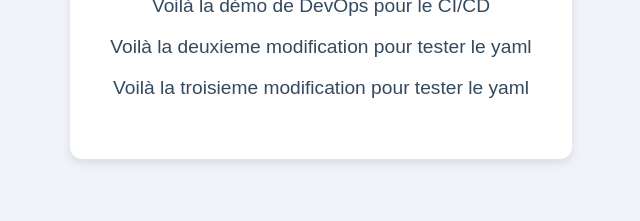
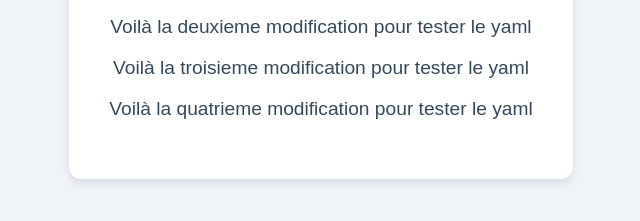
Before and after one commit to noelAgbati/Appdemotest, a plain HTML site: page index.html in a window 1280 px wide. Shown: the part 389-610 px from the top of the page, without its empty margins (319-959 px from the left). Drawn offline with Linux system fonts and the light colour scheme.

Commit message:
4em modif

```diff
--- a/index.html
+++ b/index.html
@@ -14,6 +14,7 @@
         <p>Voilà la démo de DevOps pour le CI/CD</p>
         <p>Voilà la deuxieme modification pour tester le yaml</p>
         <p>Voilà la troisieme modification pour tester le yaml</p>
+        <p>Voilà la quatrieme modification pour tester le yaml</p>
     </div>
 </body>
 </html>
```
